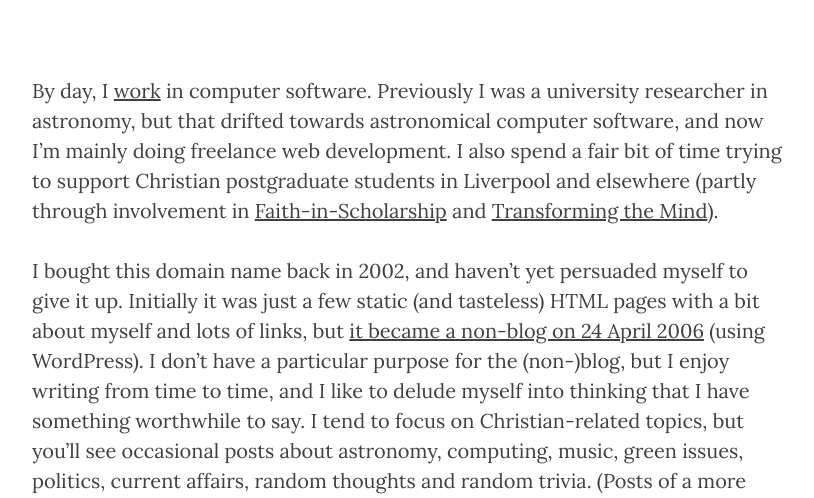
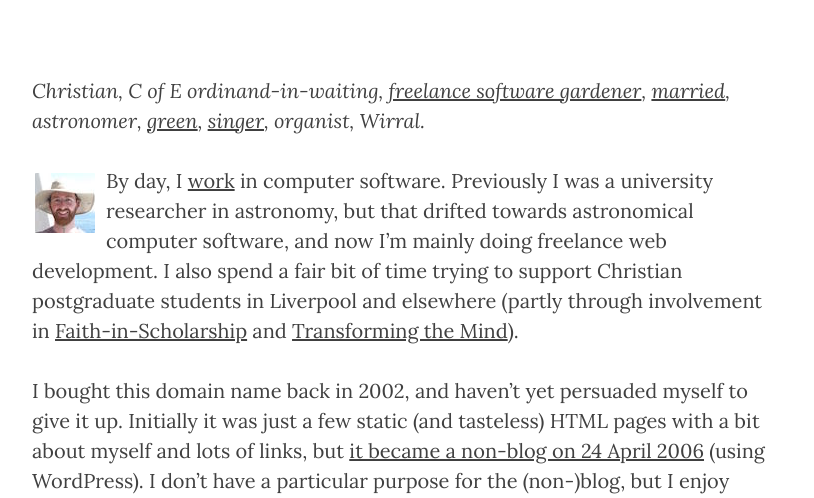
Before and after one commit to anthonyjsmith/anthonyjsmith.github.io, a Jekyll site: the page built from about.md, in a window 1280 px wide and 900 px high, cut to the strip 402-900 px from the top of the window. Shown: the whole strip, without its empty margins (233-1047 px from the left). Built offline with Jekyll 4.4.1, drawn with Linux system fonts in a browser that asks for light colours; nearby versions of some CDN libraries; comment, search, counter and statistics services are not loaded.

Commit message:
Move brief description and photo to about page

```diff
--- a/about.md
+++ b/about.md
@@ -2,7 +2,9 @@
 title: About
 excerpt: "By day, I work in computer software. Previously I was a university researcher in astronomy, but that drifted towards astronomical computer software, and now I'm mainly doing freelance web development."
 ---
-By day, I [work](http://www.enkaptic.co.uk/about/) in computer software. Previously I was a university researcher in astronomy, but that drifted towards astronomical computer software, and now I'm mainly doing freelance web development. I also spend a fair bit of time trying to support Christian postgraduate students in Liverpool and elsewhere (partly through involvement in [Faith-in-Scholarship](http://wysocs.org.uk/faith-in-scholarship) and [Transforming the Mind](http://christianpostgrad.org.uk/content/node/34)).
+_Christian, C of E ordinand-in-waiting, [freelance software gardener](http://www.enkaptic.co.uk/about/), [married](http://elinevanasperen.wordpress.com/), astronomer, [green](/2011/09/13/why-would-a-christian-join-the-green-party/), [singer](/singing/), organist, Wirral._
+
+<img alt="Me" title="Me" src="/assets/me.jpg" class="alignleft">By day, I [work](http://www.enkaptic.co.uk/about/) in computer software. Previously I was a university researcher in astronomy, but that drifted towards astronomical computer software, and now I'm mainly doing freelance web development. I also spend a fair bit of time trying to support Christian postgraduate students in Liverpool and elsewhere (partly through involvement in [Faith-in-Scholarship](http://wysocs.org.uk/faith-in-scholarship) and [Transforming the Mind](http://christianpostgrad.org.uk/content/node/34)).
 
 I bought this domain name back in 2002, and haven't yet persuaded myself to give it up. Initially it was just a few static (and tasteless) HTML pages with a bit about myself and lots of links, but [it became a non-blog on 24 April 2006]({% post_url 2006-04-24-ceci-nest-pas-un-blog %}) (using WordPress). I don't have a particular purpose for the (non-)blog, but I enjoy writing from time to time, and I like to delude myself into thinking that I have something worthwhile to say. I tend to focus on Christian-related topics, but you'll see occasional posts about astronomy, computing, music, green issues, politics, current affairs, random thoughts and random trivia. (Posts of a more technical nature related to astronomy or computing can be found [on my other blog](http://www.enkaptic.co.uk/).) Comments welcome, unless you're a spambot!
 
--- a/index.html
+++ b/index.html
@@ -1,12 +1,6 @@
 ---
 layout: index
 ---
-          <p>
-            <em><img alt="Me" title="Me" src="/assets/me.jpg" align="left" style="padding-right:3px;"> I live in Bebington (Wirral, UK) and I <a href="http://www.enkaptic.co.uk/about/">work</a> in computer software. Christian, C of E ordinand-in-waiting, <a href="http://elinevanasperen.wordpress.com/">married</a>, astronomer, <a href="/2011/09/13/why-would-a-christian-join-the-green-party/">green</a>, <a href="/singing/">singer</a> (classical, bass-baritone), organist. <a href="/about/">More...</a></em>
-          </p>
-
-          <hr>
-
           {% for post in paginator.posts %}
           <article>
             <div class="post-preview">
```
